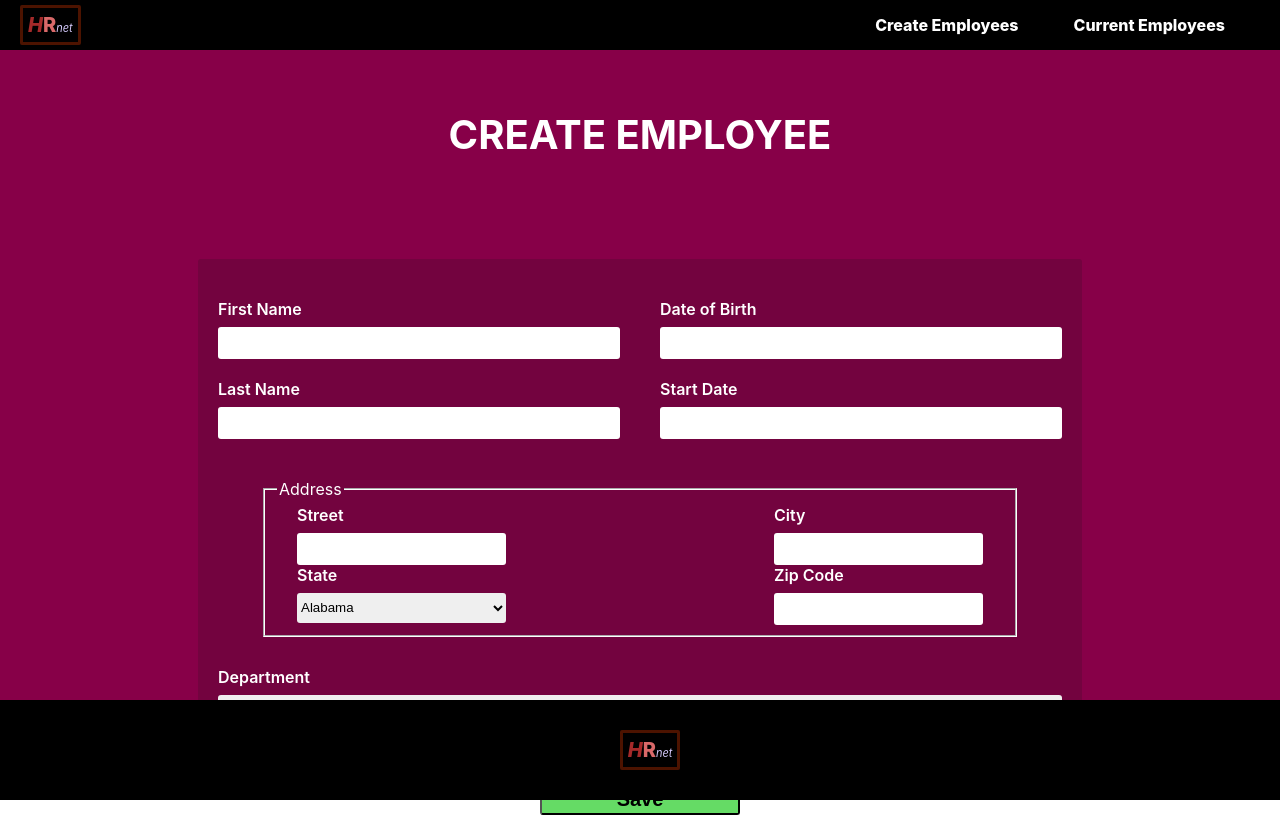
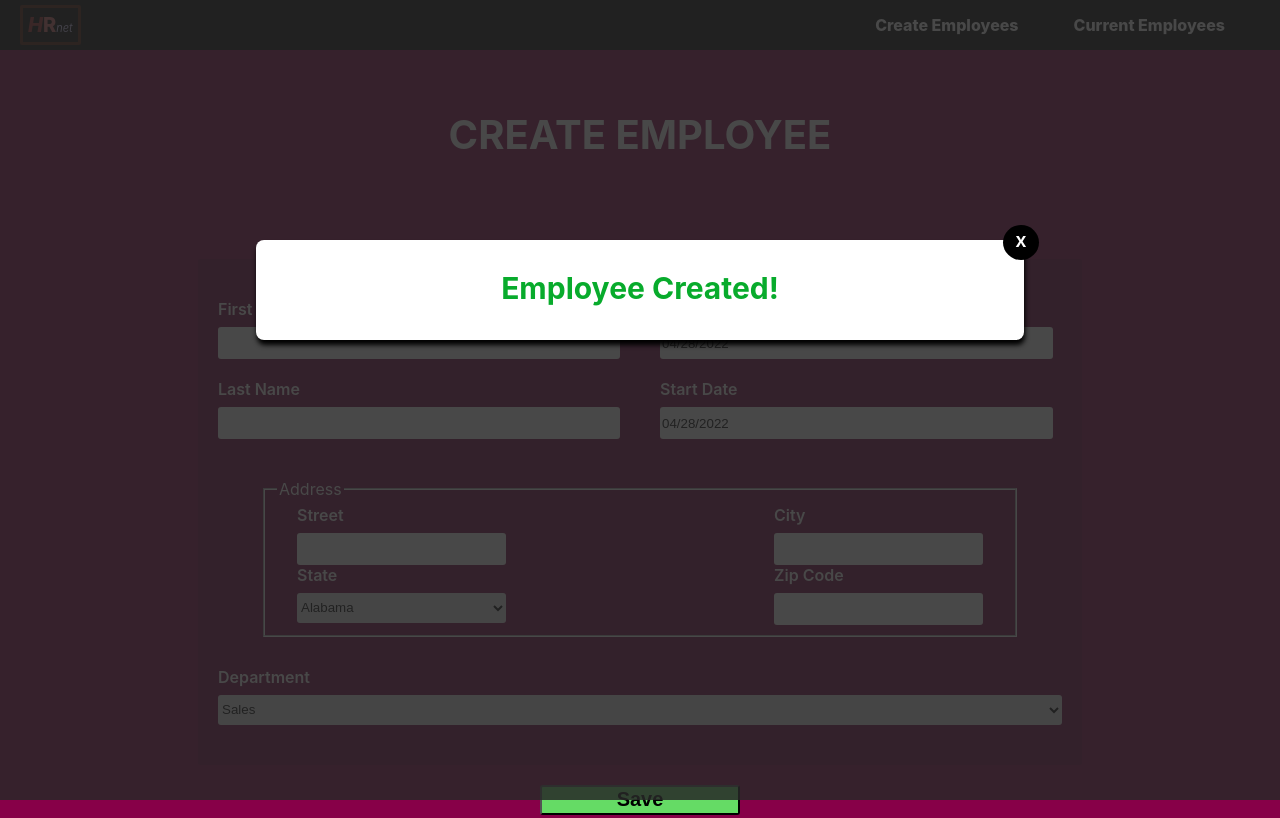
Before and after one commit to Future64/MaximDassonneville_14_22042022, a React app: page / in a window 1280 px wide. Shown: the top 818 px of the page. Built offline with nearby package versions, Linux system fonts and the light colour scheme.

Commit message:
modal and style table

```diff
--- a/package.json
+++ b/package.json
@@ -12,6 +12,7 @@
     "@testing-library/user-event": "^13.2.1",
     "mui-datatables": "^4.2.2",
     "react": "^18.0.0",
+    "react-datepicker": "^4.7.0",
     "react-dom": "^18.0.0",
     "react-router-dom": "^6.3.0",
     "react-scripts": "5.0.1",
--- a/src/components/footer/Footer.css
+++ b/src/components/footer/Footer.css
@@ -1,6 +1,6 @@
 .Footer{
     position: absolute;
-    bottom: 0px;
+    bottom: 0;
     display: flex;
     flex-direction: column;
     justify-content: center;
@@ -9,3 +9,9 @@
     height: 100px;
     background-color: black;
 }
+
+@media (max-height: 905px){
+    .Footer{
+        position: relative;
+    }
+}
--- a/src/components/form/Form.css
+++ b/src/components/form/Form.css
@@ -109,3 +109,10 @@ form{
 .department{
     height: 30px;
 }
+.DatePicker{
+    width: 88%;
+}
+
+.react-datepicker__navigation, .react-datepicker__navigation--previous{
+    margin-top: 0px;
+}
--- a/src/components/form/Form.js
+++ b/src/components/form/Form.js
@@ -1,10 +1,17 @@
-import React from 'react'
+import DatePicker from 'react-datepicker';
+import "react-datepicker/dist/react-datepicker.css";
 import { useState, useEffect, useContext, useRef, useMemo, useCallback } from 'react'
 import { useParams, useLocation, useMatch, NavLink} from 'react-router-dom'
 import './Form.css'
 import states from '../../utils/states'
+import ModalPlugin from '../modalPlugin/ModalPlugin';
 
 const Form = () => {
+  const  [startDate, setStartDate]  =  useState (new Date())
+
+  function handleSubmit() {
+
+  }
 
   return (
   <div className="container">
@@ -25,12 +32,18 @@ const Form = () => {
         <div className="containerDates">
           <div className="birthdayBox">
             <label htmlFor="date-of-birth">Date of Birth</label>
-            <input id="date-of-birth" type="text" />
+            <DatePicker selected={startDate}
+                        onChange={(date) => setStartDate(date)}
+                        placeholderText="I have been cleared!"
+                        className='DatePicker'/>
           </div>
 
           <div className="startDateBox">
             <label htmlFor="start-date">Start Date</label>
-            <input id="start-date" type="text" />
+            <DatePicker selected={startDate}
+                        onChange={(date) => setStartDate(date)}
+                        placeholderText="I have been cleared!"
+                        className='DatePicker'/>
           </div>
         </div>
         </div>
@@ -83,7 +96,7 @@ const Form = () => {
       </div>
     </form>
     <div className='saveBtn'>
-      <button >Save</button>
+      <button onClick={handleSubmit()}>Save</button>
     </div>
 
   </div>
--- /dev/null
+++ b/src/components/modalPlugin/ModalPlugin.css
@@ -0,0 +1,58 @@
+.ModalPage{
+    position: absolute;
+    top: 0;
+    width: 100vw;
+    height: 100vh;
+    background-color: rgba(39, 39, 39, 0.846);
+}
+
+.massageBox{
+    position: absolute;
+    right: 20%;
+    top: 30%;
+    height: 100px;
+    width: 60%;
+    background-color: white;
+    border-radius: 8px;
+    box-shadow: 1px 5px 5px black;
+}
+
+.close{
+    display: none;
+}
+
+.closeModal{
+    position: absolute;
+    display: flex;
+    justify-content: center;
+    align-items: center;
+    right: -15px;
+    top: -15px;
+    background-color: black;
+    border-radius: 50%;
+    width: 30px;
+    height: 30px;
+    color: white;
+    font-size: 20px;
+    font-weight: 600;
+    padding-bottom: 5px;
+    padding-right: 3px;
+    padding-left: 3px;
+    cursor: pointer;
+}
+.closeModal:hover{
+    opacity: 90%;
+    background-color: rgb(207, 36, 36);
+}
+
+.createdMsgBox{
+    display: flex;
+    justify-content: center;
+    width: 100%;
+    height: 100%;
+}
+.createdMsg{
+    font-size: 30px;
+    font-weight: 700;
+    color: rgb(8, 171, 44);
+}
--- /dev/null
+++ b/src/components/modalPlugin/ModalPlugin.js
@@ -0,0 +1,27 @@
+import React from 'react'
+import { useState, useEffect, useContext, useRef, useMemo, useCallback } from 'react'
+import { useParams, useLocation, useMatch, NavLink} from 'react-router-dom'
+import Logo from '../logo/Logo'
+import './ModalPlugin.css'
+
+const ModalPlugin = () => {
+    const [close, setClose] = useState("ModalPage")
+    function handleCloseModal(){
+        if(close == "close"){
+            setClose("ModalPage")
+        }
+        setClose("close")
+    }
+  return (
+    <div className={close}>
+        <div className='massageBox'>
+            <div className='closeModal' onClick={(e) => handleCloseModal()}>x</div>
+            <div className='createdMsgBox'>
+                <p className='createdMsg'>Employee Created!</p>
+            </div>
+        </div>
+
+    </div>
+  )
+}
+export default ModalPlugin
--- a/src/components/muidataTable/MuidataTable.css
+++ b/src/components/muidataTable/MuidataTable.css
@@ -2,3 +2,34 @@
 .tss-1qtl85h-MUIDataTableBodyCell-root{
     margin-left: 16px;
 }
+
+.tss-1qtl85h-MUIDataTableBodyCell-root, .tss-1ls58sa-MUIDataTableBodyCell-simpleCell{
+    display: flex;
+    justify-content: center;
+    align-items: center;
+    margin-left: -5px;
+    color: rgb(115, 3, 63);
+}
+
+.tss-1akey0g-MUIDataTableHeadCell-data{
+    color: rgb(115, 3, 63);
+}
+
+.MuiTypography-root, .MuiTypography-h6 .tss-hj53wm-MUIDataTableToolbar-titleText .css-2ulfj5-MuiTypography-root{
+    color: rgb(115, 3, 63);
+}
+
+.MuiSvgIcon-root, .MuiSvgIcon-fontSizeMedium, .css-i4bv87-MuiSvgIcon-root{
+    color: rgb(115, 3, 63);
+}
+
+.MuiTablePagination-selectLabel, .css-pdct74-MuiTablePagination-selectLabel{
+    color: rgb(115, 3, 63);
+}
+
+.MuiTablePagination-select, .MuiSelect-select, .MuiSelect-standard, .MuiInputBase-input, .css-194a1fa-MuiSelect-select-MuiInputBase-input{
+    color: rgb(115, 3, 63);
+}
+.MuiTablePagination-displayedRows, .css-levciy-MuiTablePagination-displayedRows{
+    color: rgb(115, 3, 63);
+}
--- a/src/components/muidataTable/MuidataTable.js
+++ b/src/components/muidataTable/MuidataTable.js
@@ -113,7 +113,7 @@ const MuidataTable = () => {
     selectableRows : "none",
     print: false,
     download: false,
-    responsive: 'standard',
+    responsive: 'simple',
     customBodyRender: (rowIndex, dataIndex) => dataIndex.rowIndex + 1
   };
 
--- a/src/pages/createEmployee/CreateEmployee.css
+++ b/src/pages/createEmployee/CreateEmployee.css
@@ -1,6 +1,9 @@
 .main{
+    position: relative;
     background-color: rgb(135, 0, 72);
-    height: 100vh;
+    /* height: 100%; */
+    min-height: 100vh;
+    margin:0 auto;
 }
 main h1{
     display: flex;
--- a/src/pages/createEmployee/CreateEmployee.js
+++ b/src/pages/createEmployee/CreateEmployee.js
@@ -4,15 +4,19 @@ import Form from '../../components/form/Form';
 import Header from '../../components/header/Header';
 import Footer from '../../components/footer/Footer';
 import './CreateEmployee.css'
+import ModalPlugin from '../../components/modalPlugin/ModalPlugin';
 
 const CreateEmployee = () => {
     return (
+        <>
         <main className='main'>
             <Header />
             <h1>CREATE EMPLOYEE</h1>
             <Form />
+            <ModalPlugin />
             <Footer />
         </main>
+        </>
     );
 }
 
--- a/src/pages/listEmployee/ListEmployee.css
+++ b/src/pages/listEmployee/ListEmployee.css
@@ -7,6 +7,7 @@
 .wrapper{
     background-color: rgb(135, 0, 72);
     height: 100vh;
+    position:relative;
 }
 .headerForm{
     margin-top: -20px;
```
Also changed, not shown: 2 other files.
